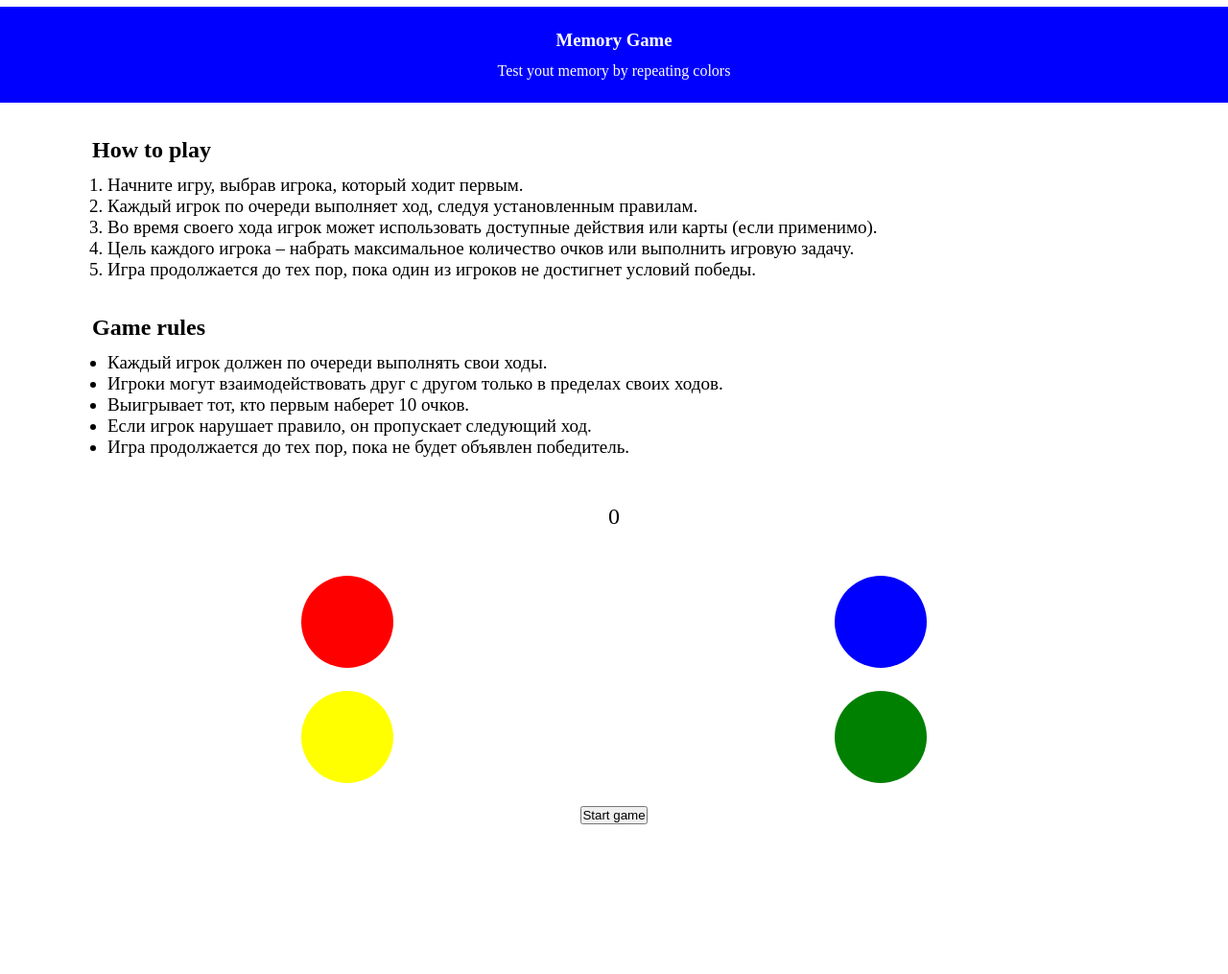
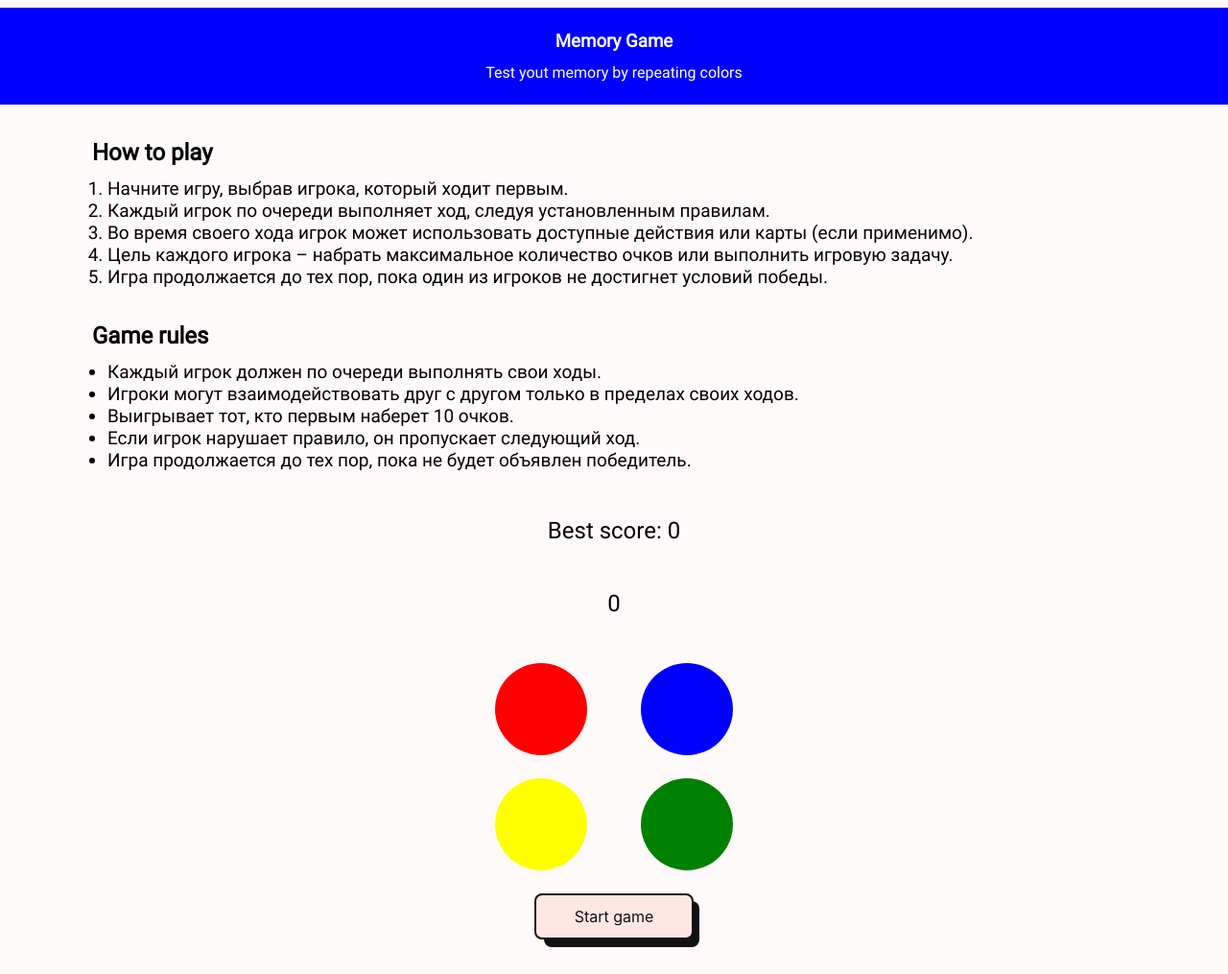
Before and after one commit to danilned/Demo, a plain HTML site: page index.html in a window 1280 px wide. Shown: the part 44-1059 px from the top of the page at 96% size. Before the commit the page ends 939 px from the top, so only its background shows below. Drawn offline with Linux system fonts and the light colour scheme.

Commit message:
Added sound

```diff
--- /dev/null
+++ b/buttons.css
@@ -0,0 +1,57 @@
+.start-game {
+  align-items: center;
+  background-color: #fee6e3;
+  border: 2px solid #111;
+  border-radius: 8px;
+  box-sizing: border-box;
+  color: #111;
+  cursor: pointer;
+  display: flex;
+  font-family: Inter, sans-serif;
+  font-size: 16px;
+  height: 48px;
+  justify-content: center;
+  line-height: 24px;
+  max-width: 100%;
+  padding: 0 25px;
+  position: relative;
+  text-align: center;
+  text-decoration: none;
+  user-select: none;
+  -webkit-user-select: none;
+  touch-action: manipulation;
+}
+
+.start-game:after {
+  background-color: #111;
+  border-radius: 8px;
+  content: "";
+  display: block;
+  height: 48px;
+  left: 0;
+  width: 100%;
+  position: absolute;
+  top: -2px;
+  transform: translate(8px, 8px);
+  transition: transform 0.2s ease-out;
+  z-index: -1;
+}
+
+.start-game:hover:after {
+  transform: translate(0, 0);
+}
+
+.start-game:active {
+  background-color: #ffdeda;
+  outline: 0;
+}
+
+.start-game:hover {
+  outline: 0;
+}
+
+@media (min-width: 768px) {
+  .start-game {
+    padding: 0 40px;
+  }
+}
--- a/index.html
+++ b/index.html
@@ -5,6 +5,7 @@
     <meta name="viewport" content="width=device-width, initial-scale=1.0" />
     <link href="./style.css" rel="stylesheet" />
     <link href="./header.css" rel="stylesheet" />
+    <link href="./buttons.css" rel="stylesheet" />
     <title>Document</title>
   </head>
   <body>
@@ -59,6 +60,9 @@
             </ul>
           </div>
         </section>
+        <div class="best-score-container">
+          Best score: <span class="best-score"></span>
+        </div>
         <div class="score">0</div>
         <section class="circle-container">
           <div class="circle red"></div>
@@ -67,7 +71,7 @@
           <div class="circle green"></div>
         </section>
         <div class="start-game-container">
-          <button>Start game</button>
+          <button class="start-game">Start game</button>
         </div>
       </div>
     </main>
--- a/script.js
+++ b/script.js
@@ -5,8 +5,9 @@ let currentSequenceIndex = 0;
 
 const buttons = document.querySelectorAll(".circle");
 const scoreDisplay = document.querySelector(".score");
+const bestScoreDisplay = document.querySelector(".best-score");
 
-scoreDisplay.textContent = localStorage.getItem("score") ?? 0;
+bestScoreDisplay.textContent = localStorage.getItem("score") ?? 0;
 
 const place = {
   red: 0,
@@ -28,7 +29,7 @@ const playSequence = async () => {
       setTimeout(() => {
         flashButton(sequence[i]);
         resolve();
-      }, 600);
+      }, 800);
     });
   }
 };
@@ -61,10 +62,14 @@ const handleButtonClick = (color) => {
     return;
   }
 
+  const sound = new Audio(`./sound/${color}.mp3`);
+
+  sound.play();
+
   if (currentSequenceIndex >= sequence.length) {
     score++;
     currentSequenceIndex = 0;
-    scoreDisplay.textContent = score;
+    scoreDisplay.textContent = 0;
     setTimeout(startRound, 1000);
   }
 };
@@ -74,6 +79,7 @@ const resetGame = () => {
 
   if (!prevScore || prevScore < score) {
     localStorage.setItem("score", score);
+    bestScoreDisplay.textContent = score;
   }
 
   score = 0;
--- a/style.css
+++ b/style.css
@@ -1,3 +1,16 @@
+@font-face {
+  font-family: "Roboto";
+  src: url("./fonts/Roboto-Regular.ttf");
+}
+
+* {
+  font-family: "Roboto", sans-serif;
+}
+
+body {
+  background-color: snow;
+}
+
 .game {
   padding: 36px 96px;
 }
@@ -31,6 +44,10 @@
   background-color: aliceblue;
 }
 
+.circle:hover {
+  background-color: brown;
+}
+
 .red {
   background-color: red;
 }
@@ -49,7 +66,8 @@
 
 .circle-container {
   display: grid;
-  grid-template-columns: 1fr 1fr;
+  grid-template-columns: repeat(2, minmax(96px, 128px));
+  justify-content: center;
   justify-items: center;
   gap: 24px;
   margin-top: 48px;
@@ -62,8 +80,13 @@
   margin-top: 24px;
 }
 
-.score {
+.score,
+.best-score-container {
   text-align: center;
   margin-top: 48px;
   font-size: 24px;
 }
+
+.best-score {
+  font-size: 24px;
+}
```
Also changed, not shown: fonts/Roboto-Regular.ttf (added), 4 other files.
